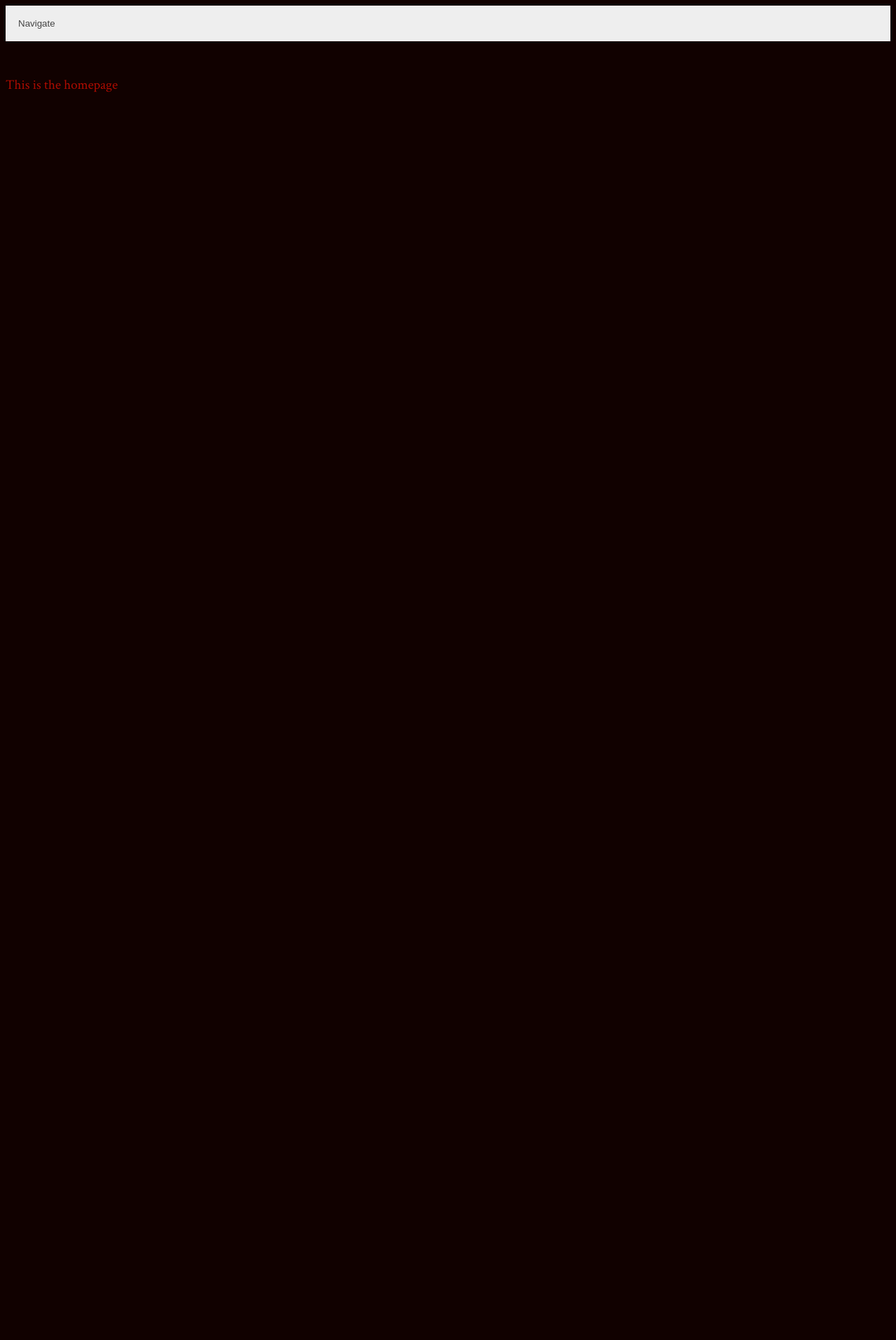
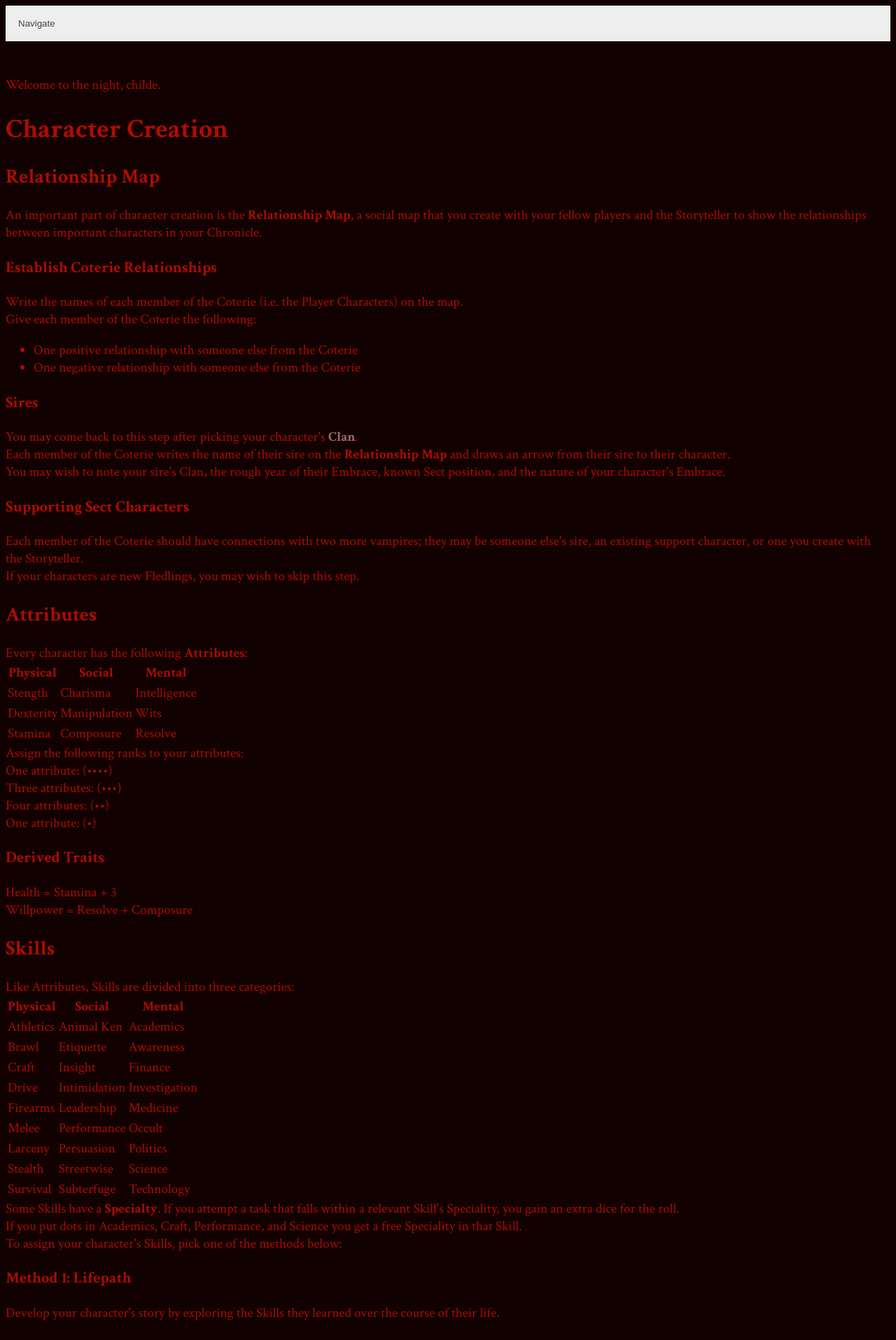
Before and after one commit to Glanten/by-night, a PHP site: page / in a window 1280 px wide. Shown: the top 1915 px of the page at 70% size. Before the commit the page ends 132 px from the top, so only its background shows below. Run offline with PHP 8.4, Linux system fonts and the light colour scheme.

Commit message:
Added content to the index for character creation.

```diff
--- /dev/null
+++ b/chargen/attributes.html
@@ -0,0 +1,46 @@
+<h2>
+    Attributes
+</h2>
+<div>
+    Every character has the following <strong>Attributes</strong>:
+</div>
+<div>
+    <table>
+        <tr>
+            <th>Physical</th>
+            <th>Social</th>
+            <th>Mental</th>
+        </tr>
+        <tr>
+            <td>Stength</td>
+            <td>Charisma</td>
+            <td>Intelligence</td>
+        </tr>
+        <tr>
+            <td>Dexterity</td>
+            <td>Manipulation</td>
+            <td>Wits</td>
+        </tr>
+        <tr>
+            <td>Stamina</td>
+            <td>Composure</td>
+            <td>Resolve</td>
+        </tr>
+    </table>
+</div>
+<div>
+    Assign the following ranks to your attributes:
+</div>
+<div>
+    One attribute: (••••)<br />
+    Three attributes: (•••)<br />
+    Four attributes: (••)<br />
+    One attribute: (•)
+</div>
+<h3>
+    Derived Traits
+</h3>
+<div>
+    Health = Stamina + 3<br />
+    Willpower = Resolve + Composure
+</div>
--- /dev/null
+++ b/chargen/background.html
@@ -0,0 +1,54 @@
+<h2>Background</h2>
+<div>
+    At the very least, give your character a <strong>name</strong> and think about their personality and appearance.
+</div>
+
+<!-- make this collapsible -->
+<h3>Predator Type</h3>
+<div>
+    Each Predator Type grants one of its listed Specialities, an additional (•) in one of its listed Disciplines, and
+    all of its listed Merits and Flaws.
+</div>
+<div>
+    Pick one of the following:
+</div>
+<div>
+    <ul>
+        <li>Alleycat</li>
+        <li>Bagger</li>
+        <li>Blood Leech</li>
+        <li>Cleaver</li>
+        <li>Consensualist</li>
+        <li>Farmer</li>
+        <li>Osiris</li>
+        <li>Sandman</li>
+        <li>Scene Queen</li>
+        <li>Siren</li>
+    </ul>
+</div>
+
+<h3>The Sea of Time</h3>
+<div>
+    If you are playing an older, more established character, you may have access to more power.
+</div>
+<h4>Fledglings or Childer</h4>
+<div>
+    No further development necessary.
+</div>
+<h4>Neonate</h4>
+<div>
+    Each character is granted 15XP to spend.
+</div>
+<h4>Ancillae</h4>
+<div>
+    Each character is granted the following:
+</div>
+<div>
+    <ul>
+        <li>35XP to spend</li>
+        <li>+1 Blood Potency</li>
+        <li>+2 Points in Merits</li>
+        <li>+2 Points in Flaws</li>
+        <li>-1 Humanity</li>
+    </ul>
+</div>
--- /dev/null
+++ b/chargen/beliefs.html
@@ -0,0 +1,57 @@
+<h2>Beliefs</h2>
+<div>
+    Think about your morals and ethics. What do you believe in? Who is important to you?
+</div>
+
+<h3>Convictions</h3>
+<div>
+    Create between 1 and 3 Convictions for your character.
+</div>
+<div>
+    A Conviction is a guiding light for you to follow, a line you will not cross. A good Conviction typically starts
+    with "<em>Always...</em>" or "<em>Never...</em>" and should be likely to come up in play.
+</div>
+<div>
+    Did you adopt these Convictions from your family? Did you adopt them from a mentor or partner? Perhaps you developed
+    them during one of your significant life events?
+</div>
+
+<h4>Example Convictions</h4>
+<div>
+    <ul>
+        <li>"Always keep your sworn word"</li>
+        <li>"Thou shalt not kill"</li>
+        <li>"Never trust someone who earns more than you"</li>
+        <li>"Slavery is evil"</li>
+        <li>"I only care about me and mine"</li>
+    </ul>
+</div>
+
+<h3>Touchstones</h3>
+<div>
+    A Touchstone is a mortal who shines as an example of one of your Convictions.
+</div>
+<div>
+    Create a Touchstone character for each of your Convictions.
+</div>
+<div>
+    Record your Touchstones on the <strong>Relationship Map</strong>.
+</div>
+
+<h3>Ambition</h3>
+<div>
+    What was your life's greatest aspiration? This should be something grand, measurable, and achievable.
+</div>
+<div>
+    Note that your life's Ambition may change dramatically after the Embrace.
+</div>
+
+<h3>Desire</h3>
+<div>
+    Your character's Desire represents a short-term goal. A good Desire is linked to someone on the <strong>Relationship
+        Map</strong>.
+</div>
+<div>
+    You may define your Desire at the beginning of every session. It is perfectly acceptable to pursue an unfulfilled
+    Desire from a past session.
+</div>
--- /dev/null
+++ b/chargen/coterie.html
@@ -0,0 +1,8 @@
+<h2>Build your Coterie</h2>
+<div>
+    Unless otherwise directed by your Storyteller, each player gets (•) to spend on building the Coterie.<br />
+    You may also pool leftover points from buying Advantages.
+</div>
+<div>
+    These points may be spent to develop the Coterie's Domain and buy shared Coterie Backgrounds
+</div>
--- /dev/null
+++ b/chargen/relationship_map.html
@@ -0,0 +1,41 @@
+<h2>Relationship Map</h2>
+<div>
+    An important part of character creation is the <strong>Relationship Map</strong>, a social map that you create with
+    your fellow players and the Storyteller to show the relationships between important characters in your Chronicle.
+</div>
+
+<h3>Establish Coterie Relationships</h3>
+<div>
+    Write the names of each member of the Coterie (i.e. the Player Characters) on the map.
+</div>
+<div>
+    Give each member of the Coterie the following:
+</div>
+<div>
+    <ul>
+        <li>One positive relationship with someone else from the Coterie</li>
+        <li>One negative relationship with someone else from the Coterie</li>
+    </ul>
+</div>
+
+<h3>Sires</h3>
+<div>
+    You may come back to this step after picking your character's <a href="/clans.php">Clan</a>.
+</div>
+<div>
+    Each member of the Coterie writes the name of their sire on the <strong>Relationship Map</strong> and draws an arrow
+    from their sire to their character.
+</div>
+<div>
+    You may wish to note your sire's Clan, the rough year of their Embrace, known Sect position, and the nature of your
+    character's Embrace.
+</div>
+
+<h3>Supporting Sect Characters</h3>
+<div>
+    Each member of the Coterie should have connections with two more vampires; they may be someone else's sire, an
+    existing support character, or one you create with the Storyteller.
+</div>
+<div>
+    If your characters are new Fledlings, you may wish to skip this step.
+</div>
--- /dev/null
+++ b/chargen/skills.html
@@ -0,0 +1,162 @@
+<h2>Skills</h2>
+<div>
+    Like Attributes, Skills are divided into three categories:
+</div>
+<div>
+    <table>
+        <thead>
+            <tr>
+                <th>Physical</th>
+                <th>Social</th>
+                <th>Mental</th>
+            </tr>
+        </thead>
+        <tbody>
+            <tr>
+                <td>Athletics</td>
+                <td>Animal Ken</td>
+                <td>Academics</td>
+            </tr>
+            <tr>
+                <td>Brawl</td>
+                <td>Etiquette</td>
+                <td>Awareness</td>
+            </tr>
+            <tr>
+                <td>Craft</td>
+                <td>Insight</td>
+                <td>Finance</td>
+            </tr>
+            <tr>
+                <td>Drive</td>
+                <td>Intimidation</td>
+                <td>Investigation</td>
+            </tr>
+            <tr>
+                <td>Firearms</td>
+                <td>Leadership</td>
+                <td>Medicine</td>
+            </tr>
+            <tr>
+                <td>Melee</td>
+                <td>Performance</td>
+                <td>Occult</td>
+            </tr>
+            <tr>
+                <td>Larceny</td>
+                <td>Persuasion</td>
+                <td>Politics</td>
+            </tr>
+            <tr>
+                <td>Stealth</td>
+                <td>Streetwise</td>
+                <td>Science</td>
+            </tr>
+            <tr>
+                <td>Survival</td>
+                <td>Subterfuge</td>
+                <td>Technology</td>
+            </tr>
+        </tbody>
+    </table>
+</div>
+<div>
+    Some Skills have a <strong>Specialty</strong>. If you attempt a task that falls within a relevant Skill's
+    Speciality, you gain an extra dice for the roll.
+</div>
+<div>
+    If you put dots in Academics, Craft, Performance, and Science you get a free Speciality in that Skill.
+</div>
+<div>
+    To assign your character's Skills, pick one of the methods below:
+</div>
+
+<h3>Method 1: Lifepath</h3>
+<div>
+    Develop your character's story by exploring the Skills they learned over the course of their life.
+</div>
+
+<h4>Professional Skills</h4>
+<div>
+    You gained these skills from your job, trade, profession, or primary pastime:
+</div>
+<div>
+    One skill: (•••)<br />
+    Two skills: (••)
+</div>
+<div>
+    Choose a Speciality in one of your professional Skills (or pick an additional speciality if you receive a free
+    speciality because of the skill's nature)
+</div>
+
+<h4>Life Event Skills</h4>
+<div>
+    What significant events led to you learning these Skills?
+</div>
+<div>
+    One event taught you one skill: (•••)<br />
+    Another event taught you one skill: (••)<br />
+    Yet another event taught you a different skill: (••)
+</div>
+
+<h4>Leisure Skills</h4>
+<div>
+    Your time off and hobbies led to you learning the following:
+</div>
+<div>
+    Three skills: (•)
+</div>
+
+<h4>Extra Skills</h4>
+<div>
+    Pick one of the following options:
+</div>
+<div>
+    <ul>
+        <li>
+            Specialist: take one skill at (••••); you may change the Speciality in your Professional Skill to a
+            Speciality in this Skill
+        </li>
+        <li>
+            Generalist: take two skills at (••) and four skills at (•)
+        </li>
+    </ul>
+</div>
+<div>
+    Ideally, come up with a plausible reason for developing these skills, but don't agonise over it for too long...
+</div>
+
+<h3>Method 2: Quick Skills</h3>
+<div>
+    Quickly assign dots to Skills as per one of the following options:
+</div>
+<div>
+    <ul>
+        <li><strong>Jack of All Trades</strong>
+            <ul>
+                <li>One skill at (•••)</li>
+                <li>Eight skills at (••)</li>
+                <li>Ten skills at (•)</li>
+            </ul>
+        </li>
+        <li><strong>Balanced</strong>
+            <ul>
+                <li>Three skills at (•••)</li>
+                <li>Five skills at (••)</li>
+                <li>Seven skills at (•)</li>
+            </ul>
+        </li>
+        <li><strong>Specialist</strong>
+            <ul>
+                <li>One skill at (••••)</li>
+                <li>Three skills at (•••)</li>
+                <li>Three skills at (••)</li>
+                <li>Three skills at (•)</li>
+            </ul>
+        </li>
+    </ul>
+</div>
+<div>
+    Whichever Quick Skills option you pick, take a single free Speciality in any Skill in addition to any free
+    Specialities from Academics, Craft, Performance, and/or Science.
+</div>
--- /dev/null
+++ b/chargen/vampire.html
@@ -0,0 +1,61 @@
+<h2>After the Embrace</h2>
+<div>
+    So that was your life, and then some monster killed you...
+</div>
+
+<h3>Blood Potency</h3>
+<div>
+    How strong is the unnatural power coursing through your veins? Your Blood Potency depends on your generation:
+</div>
+<div>
+    <ul>
+        <li>10th or 11th Generation: Blood Potency 2</li>
+        <li>12th or 13th Generation: Blood Potency 1</li>
+        <li>14th or higher Generation: Blood Potency 0</li>
+    </ul>
+</div>
+<div>
+    Characters typically begin with Blood Potency 1. Only Thin-Blood characters have Blood Potency 0.
+</div>
+
+<h3>Humanity</h3>
+<div>
+    How close are you to what you once were? How strong is the Beast's hold over you?
+</div>
+<div>
+    Unless directed otherwise by your Storyteller, your initial Humanity should be 7.
+</div>
+
+<h3>Clan</h3>
+<div>
+    Note the <a href="/clans.php">Clan</a> you were Embraced into.
+</div>
+
+<h3>Disciplines</h3>
+<div>
+    Note the <a href="/disciplines.php">Disciplines</a> associated with your Clan.
+</div>
+<div>
+    Put (••) in one clan Discipline<br />
+    Put (•) in another clan Discipline
+</div>
+<div>
+    For each • in a Discipline, pick a power from that Discipline
+</div>
+<div>
+    Caitiff characters may choose from any Disciplines at character creation<br />
+    Thin-Blood characters have no Disciplines at character creation, but have access to Thin-Blood Alchemy when they
+    spend XP
+</div>
+
+<h3>Advantages</h3>
+<div>
+    Look through the listed Advantages:
+</div>
+<div>
+    Take 7 points of Merits<br />
+    Take 2 points of Flaws
+</div>
+<div>
+    Thin-Blood characters must pick between 1 and 3 Thin-Blood Merits and the same number of Thin-Blood Flaws.
+</div>
--- a/content_index.html
+++ b/content_index.html
@@ -1 +1,6 @@
-This is the homepage
+<div>
+    Welcome to the night, childe.
+</div>
+<h1>
+    Character Creation
+</h1>
--- a/index.php
+++ b/index.php
@@ -1,4 +1,11 @@
 <?php include 'head.php';?>
 <?php include 'header.php';?>
 <?php include 'content_index.html';?>
+<?php include 'chargen/relationship_map.html';?>
+<?php include 'chargen/attributes.html';?>
+<?php include 'chargen/skills.html';?>
+<?php include 'chargen/beliefs.html';?>
+<?php include 'chargen/vampire.html';?>
+<?php include 'chargen/background.html';?>
+<?php include 'chargen/coterie.html';?>
 <?php include 'footer.php';?>
```
